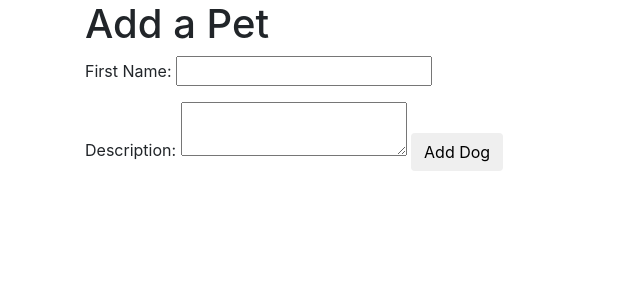
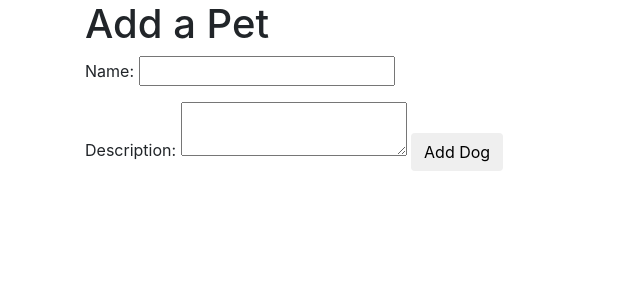
Before and after one commit to kcwebers/User_flask_proj, a Flask app: page /new in a window 1280 px wide. Shown: the top 300 px of the page, without its empty margins (0-640 px from the left). Run offline with Flask 2, Linux system fonts and the light colour scheme; some libraries are stand-ins or nearby versions.

```diff
--- a/flask_app/templates/dogs/create.html
+++ b/flask_app/templates/dogs/create.html
@@ -11,7 +11,7 @@
     <div class="container">
         <h1>Add a Pet</h1>
         <form action="/create_dog" method="POST">
-            <p>First Name: <input type="text" name="name"></p>
+            <p>Name: <input type="text" name="name"></p>
             <p>Description: <textarea name="desc"></textarea>
             <input class="btn btn-succs" type="submit" value="Add Dog">
         </form>
```
